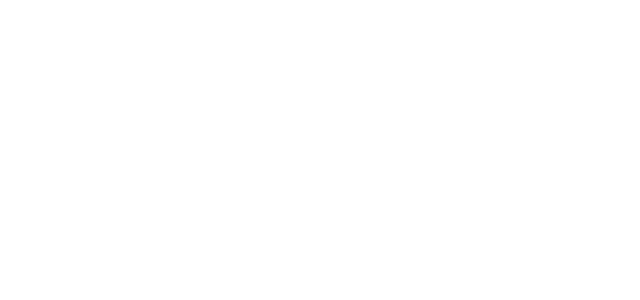
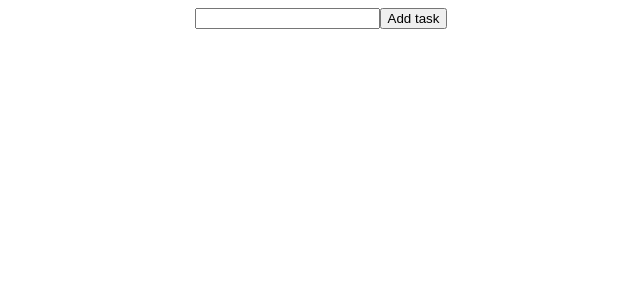
Before and after one commit to alvaaroofs/apartados1al7, a React (Create React App) app: page / in a window 1280 px wide. Shown: the top 300 px of the page, without its empty margins (319-959 px from the left). Built offline with nearby package versions, Linux system fonts and the light colour scheme.

Commit message:
Apartado 5; minuto 15:47

```diff
--- a/src/App.js
+++ b/src/App.js
@@ -1,5 +1,5 @@
 import './App.css';
-import { User } from './User';
+//import { User } from './User';
 import { useState } from "react";
 
 function App() {
@@ -267,10 +267,50 @@
 
 //==================================================================================
 //5. Creacion de un CRUD (como una base de datos donde podremos crear y eliminar informacion; (O lo que es lo mismo, actualizar su informacion))
+//A continuacion, vamos a construir una "app" para administrarnos tareas, donde el verde nos indicara que esta completada, y si sigue
+//en blanco, significara que esta en progreso/sin completar
 
 
+//metemos 1 div dentro de otro div, ya que vamos a dividir en 2 la pagina.
+//*importante meter en este caso el import del useState arriba del todo.
+//el valor inicial que le damos a useState es un array vacio*
+const [todoList, setTodoList] = useState([]);
+const [newTask, setNewTask] = useState("");
+
+const handleChange = (event) => {
+  setNewTask(event.target.value);
+};
+
+//Lo que significa ...todoList , los tres puntos, es un operador que pilla todas las palabras que contengan esa parte inicial
+//y despues el todoList
+const addTask = () => {
+  const newTodoList = [...todoList, newTask];
+  setTodoList(newTodoList);
+};
+
+//*Se podria meter todo lo de newTodoList en setTodoList y ahorrarnos 1 linea de codigo, pero lo pongo asi para que sea mas visual
+//setTodoList([...todoList, newTask]);
 
 
+return (
+  <div className="App">
+    <div className="addTask">
+      <input onChange={handleChange} />
+      <button onClick={addTask}> Add task </button>
+    </div>
+    <div className="list">
+      {todoList.map((task) => {
+        return (
+        <div>
+          <h1>{task}</h1>
+        </div>
+      );
+      })}
+    </div>
+  </div>
+);
+
+//Hasta el minuto 15:47 del course [5]; lo siguiente es deletear las tareas.
 
 //==================================================================================
 //==================================================================================
```
